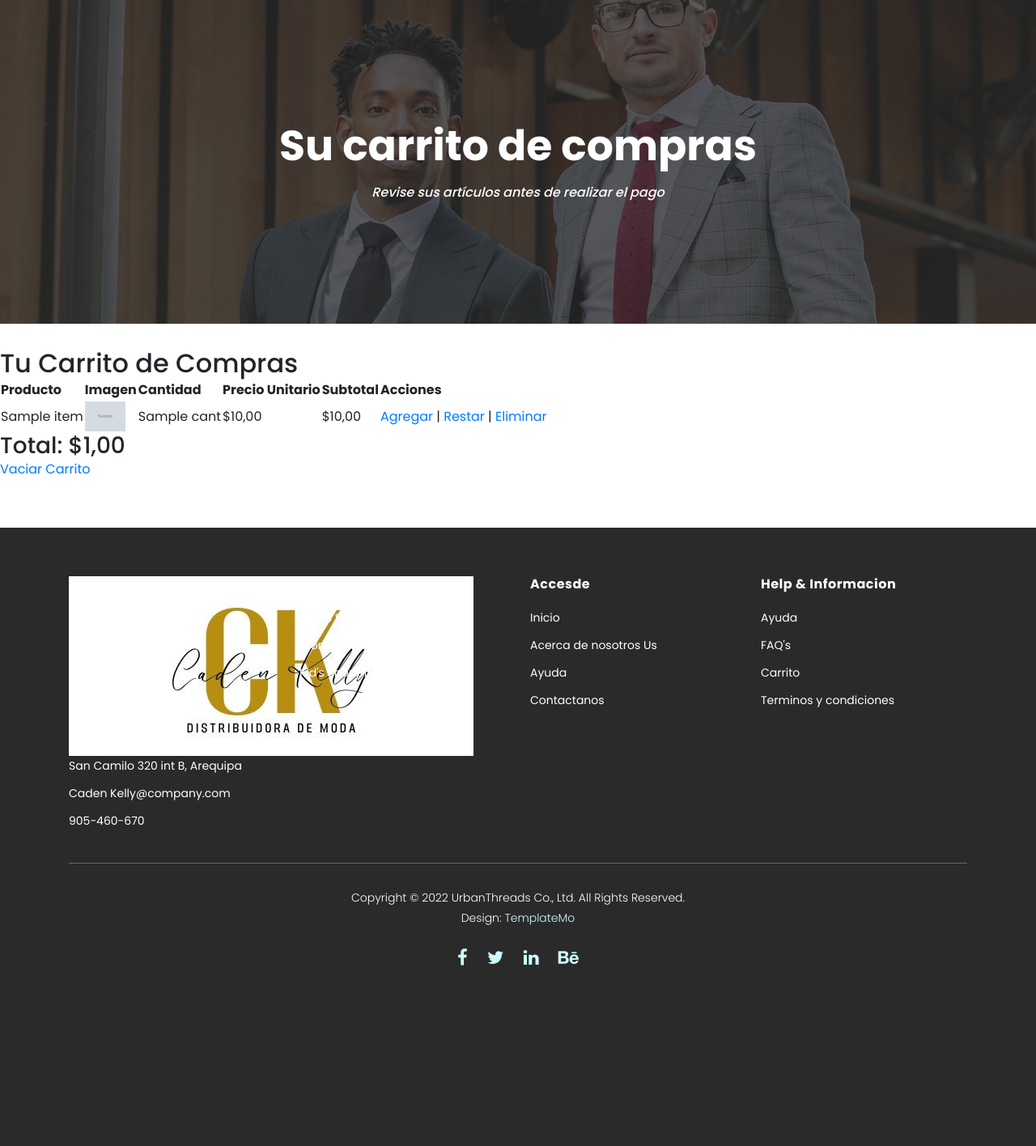
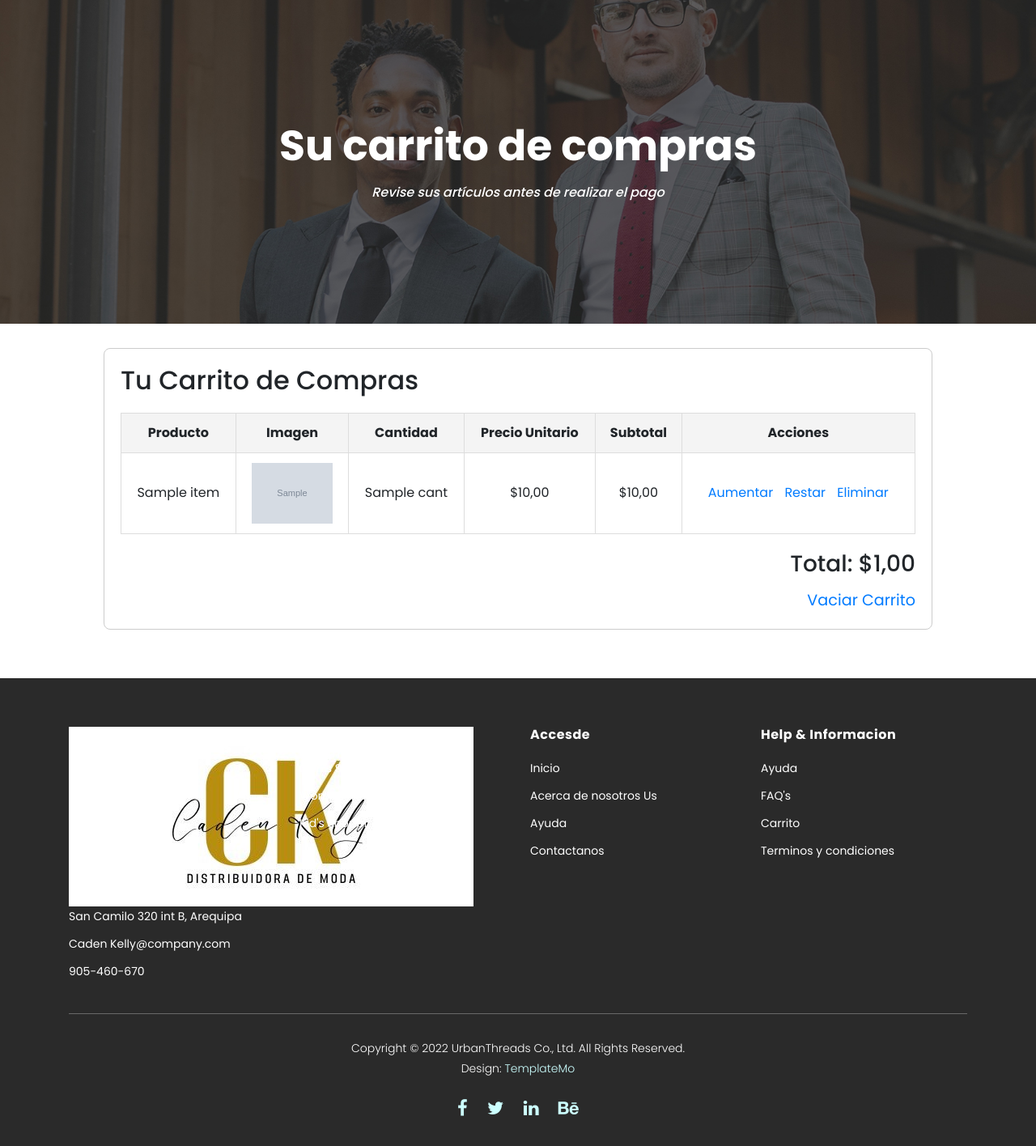
Before and after one commit to ElizabethCcahua/Pweb_PROYECTO_FINAL, a Django app: template tiendaOnline/templates/cart/cart.html in a window 1280 px wide. Shown: the part 161-1577 px from the top of the page at 81% size. Before the commit the page ends 1354 px from the top, so only its background shows below. Run offline with Django 5.2, Linux system fonts and the light colour scheme; the template is opened without the code that fills it: most values are stand-ins (such as "Sample title", 1, 10 or a date in 2020); grey boxes marked "Sample" are stand-in pictures; some libraries are stand-ins or nearby versions.

Commit message:
mejora 1 codigo cart.html

```diff
--- a/tiendaOnline/templates/cart/cart.html
+++ b/tiendaOnline/templates/cart/cart.html
@@ -16,10 +16,71 @@
 {% endblock %}
 
 {% block content %}
-<h2>Tu Carrito de Compras</h2>
+<style>
+    /* Estilos para la tabla */
+    .cart-table {
+        width: 100%;
+        border-collapse: collapse;
+        margin: 20px auto;
+        border: 1px solid #ddd;
+    }
 
-{% if cart.cart %}
-    <table>
+    .cart-table th, .cart-table td {
+        border: 1px solid #ddd;
+        padding: 12px;
+        text-align: center;
+    }
+
+    .cart-table th {
+        background-color: #f4f4f4;
+    }
+
+    .cart-table img {
+        max-width: 100px;
+        height: auto;
+    }
+
+    .cart-table tr:nth-child(even) {
+        background-color: #f9f9f9;
+    }
+
+    .cart-container {
+        margin: 0 auto;
+        padding: 20px;
+        border: 1px solid #ccc;
+        border-radius: 8px;
+        background-color: #fff;
+        max-width: 80%;
+    }
+
+    .action-links a {
+        text-decoration: none;
+        color: #007BFF;
+        margin: 0 5px;
+    }
+
+    .action-links a:hover {
+        color: #0056b3;
+    }
+
+    .cart-total {
+        text-align: right;
+        font-size: 1.2em;
+        margin-top: 15px;
+    }
+
+    .empty-cart {
+        text-align: center;
+        font-size: 1.1em;
+        margin: 20px;
+    }
+</style>
+
+<div class="cart-container">
+    <h2>Tu Carrito de Compras</h2>
+
+    {% if cart.cart %}
+    <table class="cart-table">
         <thead>
             <tr>
                 <th>Producto</th>
@@ -36,7 +97,7 @@
                 <td>{{ item.name }}</td>
                 <td>
                     {% if item.image %}
-                        <img src="{{ item.image }}" alt="{{ item.name }}" width="50">
+                        <img src="{{ item.image }}" alt="{{ item.name }}">
                     {% else %}
                         Sin imagen
                     {% endif %}
@@ -44,22 +105,56 @@
                 <td>{{ item.cant }}</td>
                 <td>${{ item.price|floatformat:2 }}</td>
                 <td>${{ item.cant|floatformat:2 }}</td>
-                <td>
-                    <!-- Botones de acción -->
-                    <a href="{% url 'cart:add' item.id %}">Agregar</a> |
-                    <a href="{% url 'cart:subtract' item.id %}">Restar</a> |
-                    <a href="{% url 'cart:delete' item.id %}">Eliminar</a>
+                <td class="action-links">
+                    <!-- Botones con AJAX -->
+                    <a href="#" class="update-cart" data-url="{% url 'cart:add' item.id %}">Aumentar</a>
+                    <a href="#" class="update-cart" data-url="{% url 'cart:subtract' item.id %}">Restar</a>
+                    <a href="#" class="update-cart" data-url="{% url 'cart:delete' item.id %}">Eliminar</a>
                 </td>
             </tr>
             {% endfor %}
         </tbody>
     </table>
-    <h3>Total: ${{ total_cart_amount|floatformat:2 }}</h3>
 
+    <div class="cart-total">
+        <h3>Total: ${{ total_cart_amount|floatformat:2 }}</h3>
+    </div>
     <!-- Botón para limpiar el carrito -->
-    <a href="{% url 'cart:clear' %}">Vaciar Carrito</a>
+    <div class="cart-total">
+        <a href="#" class="update-cart" data-url="{% url 'cart:clear' %}">Vaciar Carrito</a>
+    </div>
 
-{% else %}
-    <p>El carrito está vacío. ¡Agrega productos para comenzar!</p>
-{% endif %}
+    {% else %}
+    <p class="empty-cart">El carrito está vacío. ¡Agrega productos para comenzar!</p>
+    {% endif %}
+</div>
+
+<!-- JavaScript para manejar acciones con AJAX -->
+<script>
+    document.addEventListener("DOMContentLoaded", function () {
+        const updateCartLinks = document.querySelectorAll('.update-cart');
+
+        updateCartLinks.forEach(link => {
+            link.addEventListener('click', function (e) {
+                e.preventDefault();
+                const url = this.getAttribute('data-url');
+
+                fetch(url, {
+                    method: "GET",
+                    headers: {
+                        "X-Requested-With": "XMLHttpRequest"
+                    }
+                })
+                .then(response => {
+                    if (response.ok) {
+                        // Recargar el contenido de la página sin redirección
+                        location.reload();
+                    } else {
+                        alert("Error al actualizar el carrito.");
+                    }
+                });
+            });
+        });
+    });
+</script>
 {% endblock %}
```
Also changed, not shown: tiendaOnline/db.sqlite3.
